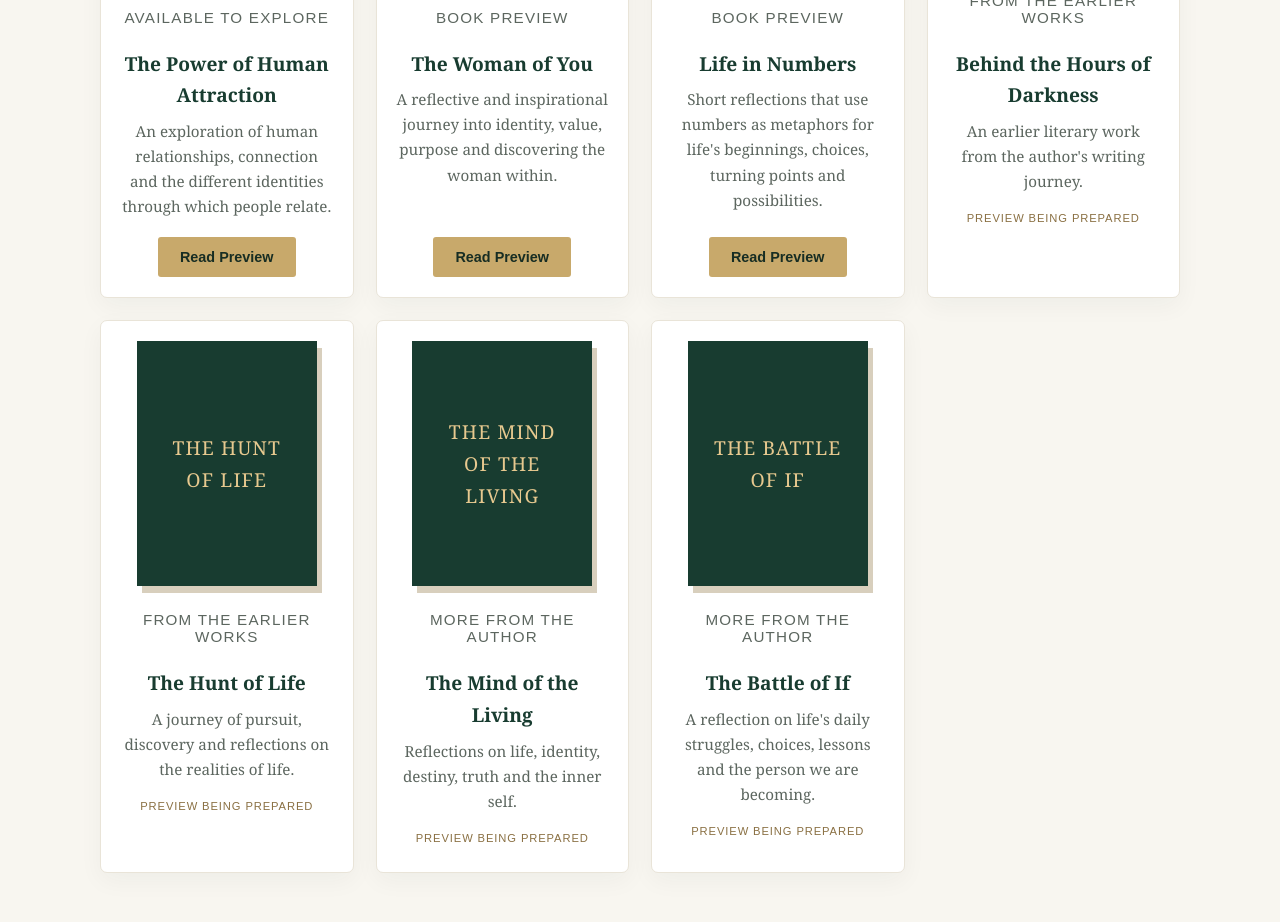
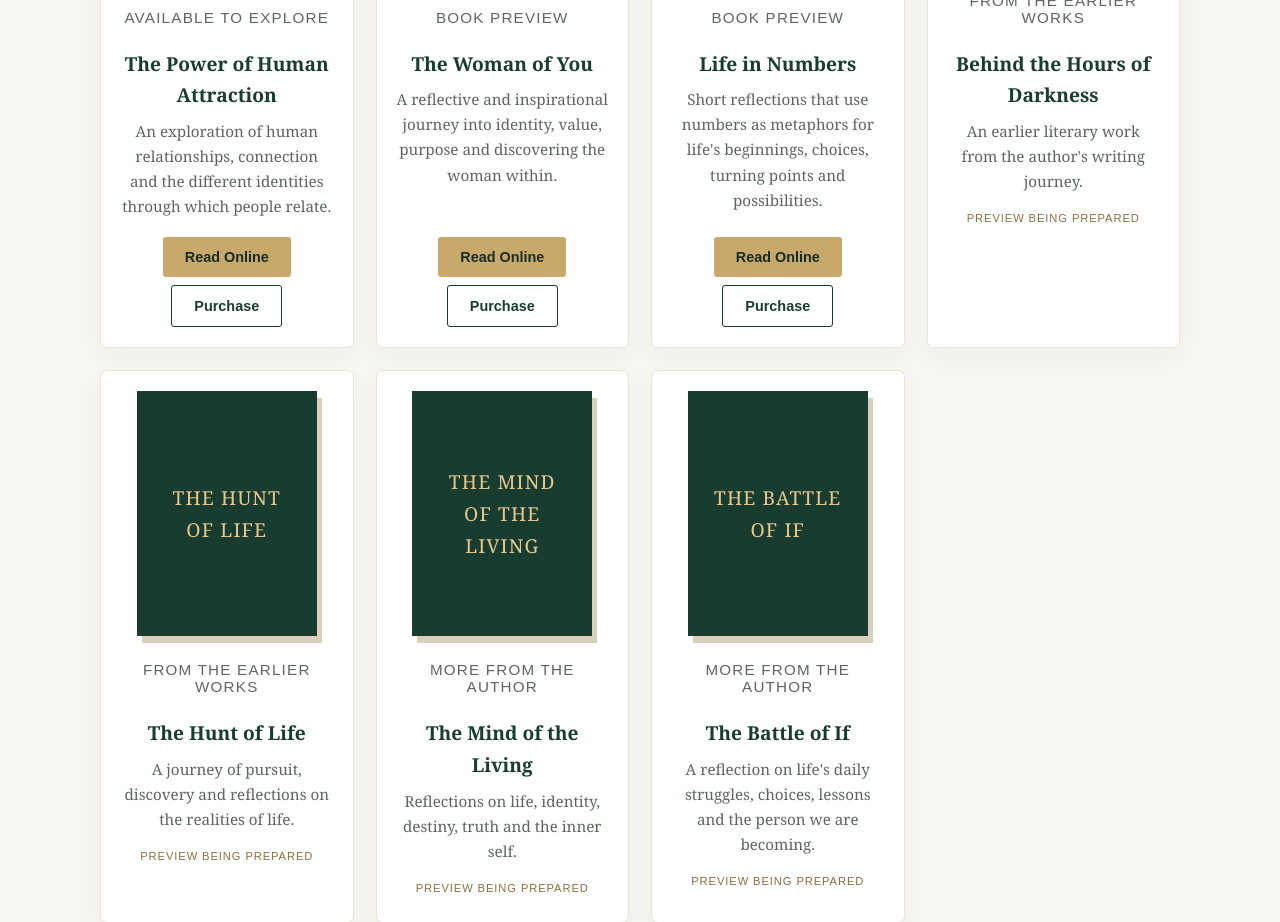
Before and after one commit to asamuelntiamoahbook-bot/Samuel-Ntiamoah-Digital-Library-, a plain HTML site: page index.html in a window 1280 px wide. Shown: the part 1192-2114 px from the top of the page. Drawn offline with Linux system fonts and the light colour scheme.

Commit message:
Add online reading and purchase actions to book cards

```diff
--- a/index.html
+++ b/index.html
@@ -12,7 +12,7 @@
 a{color:inherit}.topbar{background:var(--green);color:#fff;padding:25px 18px;text-align:center}.brand{font-size:clamp(1.55rem,4vw,2.2rem);letter-spacing:.12em;margin:0}.tagline{color:#e1cfaa;letter-spacing:.16em;font: .78rem Arial,sans-serif;margin:7px 0 0}
 nav{background:var(--green2);display:flex;justify-content:center;gap:clamp(15px,4vw,42px);padding:13px 12px;position:sticky;top:0;z-index:5}nav a{color:#fff;text-decoration:none;font: .9rem Arial,sans-serif}nav a:hover{color:#e7c98f}
 .hero{background:linear-gradient(120deg,#183c30,#315b48);color:#fff;text-align:center;padding:clamp(60px,10vw,105px) 20px}.hero-inner{max-width:850px;margin:auto}.eyebrow{color:#e7c98f;letter-spacing:.2em;text-transform:uppercase;font: .75rem Arial,sans-serif}.hero h2{font-size:clamp(2.1rem,6vw,4rem);line-height:1.12;margin:18px 0}.hero p{max-width:660px;margin:0 auto 25px;color:#e9eee9;font-size:1.08rem}.button{display:inline-block;background:var(--gold);color:#172d23;text-decoration:none;padding:12px 22px;border-radius:3px;font: bold .9rem Arial,sans-serif}.button:hover{filter:brightness(1.08)}
-section{scroll-margin-top:65px}.section{max-width:1120px;margin:auto;padding:65px 20px}.section-heading{text-align:center;margin-bottom:30px}.section-heading h2{color:var(--green);font-size:2rem;margin:0 0 8px}.section-heading p{color:var(--muted);margin:0}.books{display:grid;grid-template-columns:repeat(auto-fit,minmax(225px,1fr));gap:22px}.book{background:#fff;border:1px solid #e9e4d8;border-radius:7px;padding:20px;text-align:center;box-shadow:0 8px 24px #172d230b;display:flex;flex-direction:column;align-items:center}.book img{width:min(100%,205px);height:275px;object-fit:contain;margin:0 auto 12px}.placeholder{width:180px;height:245px;background:var(--green);color:#e7c98f;display:flex;align-items:center;justify-content:center;padding:20px;text-align:center;font-size:1.2rem;letter-spacing:.06em;margin:0 auto 25px;box-shadow:5px 7px 0 #d8cfbd}.book h3{color:var(--green);font-size:1.2rem;margin:4px 0 8px}.book p{color:#5c665f;font-size:.95rem;margin:0 0 18px}.book .button{margin-top:auto}.status{font: .7rem Arial,sans-serif;letter-spacing:.08em;text-transform:uppercase;color:#8a7043;margin:0 0 8px}
+section{scroll-margin-top:65px}.section{max-width:1120px;margin:auto;padding:65px 20px}.section-heading{text-align:center;margin-bottom:30px}.section-heading h2{color:var(--green);font-size:2rem;margin:0 0 8px}.section-heading p{color:var(--muted);margin:0}.books{display:grid;grid-template-columns:repeat(auto-fit,minmax(225px,1fr));gap:22px}.book{background:#fff;border:1px solid #e9e4d8;border-radius:7px;padding:20px;text-align:center;box-shadow:0 8px 24px #172d230b;display:flex;flex-direction:column;align-items:center}.book img{width:min(100%,205px);height:275px;object-fit:contain;margin:0 auto 12px}.placeholder{width:180px;height:245px;background:var(--green);color:#e7c98f;display:flex;align-items:center;justify-content:center;padding:20px;text-align:center;font-size:1.2rem;letter-spacing:.06em;margin:0 auto 25px;box-shadow:5px 7px 0 #d8cfbd}.book h3{color:var(--green);font-size:1.2rem;margin:4px 0 8px}.book p{color:#5c665f;font-size:.95rem;margin:0 0 18px}.book .button{margin-top:auto}.actions{display:flex;gap:8px;flex-wrap:wrap;justify-content:center;margin-top:auto}.button.secondary{background:#fff;border:1px solid var(--green);color:var(--green)}.status{font: .7rem Arial,sans-serif;letter-spacing:.08em;text-transform:uppercase;color:#8a7043;margin:0 0 8px}
 .about{background:#ebe6da}.about-inner{max-width:820px;margin:auto;text-align:center}.about h2,.about h3{color:var(--green)}.about p{color:#46534b}.quote{font-size:1.25rem;font-style:italic;color:var(--green);margin:28px auto;max-width:700px}
 .contact{text-align:center}.contact p{color:var(--muted)}footer{background:#122d23;color:#e8eee9;text-align:center;padding:28px 18px;font: .85rem Arial,sans-serif}footer p{margin:5px}
 @media(max-width:520px){nav{gap:17px}nav a{font-size:.82rem}.section{padding:48px 16px}.book img{height:245px}}
@@ -25,9 +25,9 @@ section{scroll-margin-top:65px}.section{max-width:1120px;margin:auto;padding:65p
 <section class="hero" id="home"><div class="hero-inner"><p class="eyebrow">A Samuel Ntiamoah Book</p><h2>Words that invite you to see life differently.</h2><p>Welcome to my digital library—a home for reflections on relationships, identity, time, understanding and the continuing journey of becoming.</p><a class="button" href="#books">Explore the Books</a></div></section>
 <section class="section" id="books"><div class="section-heading"><h2>Explore the Library</h2><p>Discover a book. Read a preview. Continue the journey.</p></div>
 <div class="books">
-<article class="book"><img src="power-of-human-attraction-cover.jpg" alt="The Power of Human Attraction book cover"><p class="status">Available to explore</p><h3>The Power of Human Attraction</h3><p>An exploration of human relationships, connection and the different identities through which people relate.</p><a class="button" href="power-of-human-attraction.html">Read Preview</a></article>
-<article class="book"><img src="the-woman-of-you-cover.jpg" alt="The Woman of You book cover"><p class="status">Book preview</p><h3>The Woman of You</h3><p>A reflective and inspirational journey into identity, value, purpose and discovering the woman within.</p><a class="button" href="the-woman-of-you.html">Read Preview</a></article>
-<article class="book"><img src="life-in-numbers-cover.jpg" alt="Life in Numbers book cover"><p class="status">Book preview</p><h3>Life in Numbers</h3><p>Short reflections that use numbers as metaphors for life's beginnings, choices, turning points and possibilities.</p><a class="button" href="life-in-numbers.html">Read Preview</a></article>
+<article class="book"><img src="power-of-human-attraction-cover.jpg" alt="The Power of Human Attraction book cover"><p class="status">Available to explore</p><h3>The Power of Human Attraction</h3><p>An exploration of human relationships, connection and the different identities through which people relate.</p><div class="actions"><a class="button" href="power-of-human-attraction.html">Read Online</a><a class="button secondary" href="purchase.html#power-of-human-attraction">Purchase</a></div></article>
+<article class="book"><img src="the-woman-of-you-cover.jpg" alt="The Woman of You book cover"><p class="status">Book preview</p><h3>The Woman of You</h3><p>A reflective and inspirational journey into identity, value, purpose and discovering the woman within.</p><div class="actions"><a class="button" href="the-woman-of-you.html">Read Online</a><a class="button secondary" href="purchase.html#the-woman-of-you">Purchase</a></div></article>
+<article class="book"><img src="life-in-numbers-cover.jpg" alt="Life in Numbers book cover"><p class="status">Book preview</p><h3>Life in Numbers</h3><p>Short reflections that use numbers as metaphors for life's beginnings, choices, turning points and possibilities.</p><div class="actions"><a class="button" href="life-in-numbers.html">Read Online</a><a class="button secondary" href="purchase.html#life-in-numbers">Purchase</a></div></article>
 <article class="book"><div class="placeholder">BEHIND THE HOURS OF DARKNESS</div><p class="status">From the earlier works</p><h3>Behind the Hours of Darkness</h3><p>An earlier literary work from the author's writing journey.</p><span class="status">Preview being prepared</span></article>
 <article class="book"><div class="placeholder">THE HUNT OF LIFE</div><p class="status">From the earlier works</p><h3>The Hunt of Life</h3><p>A journey of pursuit, discovery and reflections on the realities of life.</p><span class="status">Preview being prepared</span></article>
 <article class="book"><div class="placeholder">THE MIND OF THE LIVING</div><p class="status">More from the author</p><h3>The Mind of the Living</h3><p>Reflections on life, identity, destiny, truth and the inner self.</p><span class="status">Preview being prepared</span></article>
```
